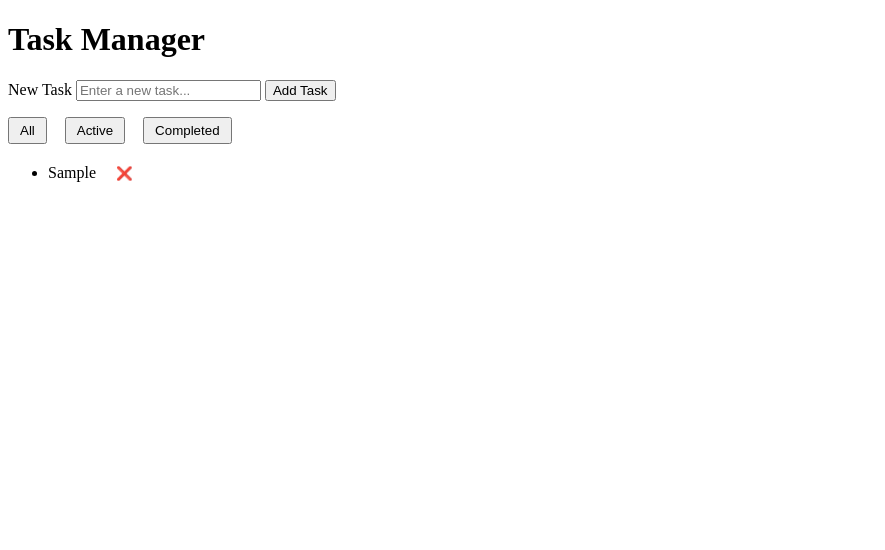
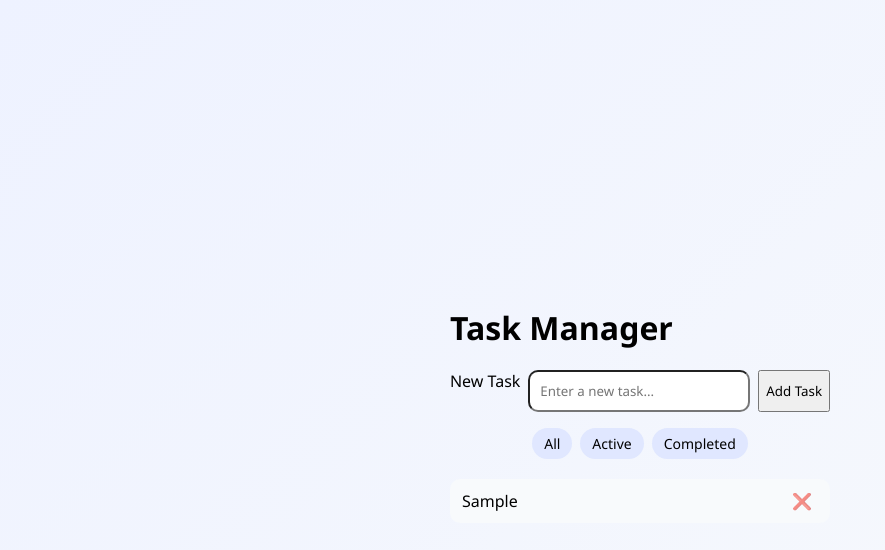
Before and after one commit to toufa176/Task-Manager, a plain HTML site: page index.html in a window 1280 px wide. Both pictures are taken after typing "Sample" into the empty fields and a click on the button "Add Task". Shown: the whole page, without its empty margins (0-885 px from the left). Drawn offline with Linux system fonts and the light colour scheme.

Commit message:
css updated

```diff
--- a/app.css
+++ b/app.css
@@ -7,6 +7,8 @@
     cursor: pointer;
     background: none;
     border: none;
+    font-size: 16px;
+    opacity: 0.6;
 }
 
 .task-text {
@@ -17,12 +19,16 @@
     margin-bottom: 20px;
     display: flex;
     gap:8px;
+    justify-content: center;
 }
 
 .filters button {
-    margin-right:10px;
+    border:none;
     cursor:pointer;
-    padding: 4px 10px;
+    padding: 6px 12px;
+    border-radius: 20px;
+    background: #e0e7ff;
+    font-size:14px;
 }
 
 .edit-input {
@@ -34,8 +40,95 @@
 
 #taskForm {
     margin-bottom:16px;
+    display:flex;
+    gap:8px;
 }
 
 li.dragging {
-    opacity: 0.5;
+    opacity: 0.4;
 }
+
+* {
+    box-sizing: border-box;
+    font-family: "Segoe UI", sans-serif;
+}
+
+body {
+    background: linear-gradient(135deg,#eef2ff,#f8fafc);
+    min-height: 100vh;
+    display:flex;
+    justify-content: center;
+    align-items: center;
+}
+
+.app {
+    background: white;
+    width:380px;
+    padding: 24px;
+    border-radius: 16px;
+    box-shadow: 0 20px 40px rgba(0,0,0,0.1);
+}
+
+.app h1{
+    text-align: center;
+    margin-bottom: 20px;
+}
+
+#taskInput {
+    flex: 1;
+    padding:10px;
+    border-radius: 10px;
+    border: 1px sollid #cbd5f5;
+    outline:none;
+
+}
+
+#taskInput:focus {
+    border-color: #6366f1;
+}
+
+#taskForm button:hover {
+    background: #4f46e5 ;
+}
+
+ .filters button:hover {
+    background: #c7d2fe;
+
+ }
+
+ .filters .active {
+    background:#6366f1;
+    color:white;
+ }
+
+ #taskList {
+    list-style: none;
+    padding:0;
+    margin:0;
+
+ }
+
+ #taskList li {
+    display: flex;
+    justify-content: space-between;
+    align-items: center;
+    background: #f8fafc;
+    padding:10px 12px;
+    margin-bottom: 8px;
+    border-radius: 10px;
+    transition: transform 0.15s ease, box-shadow 0.15s ease;
+ }
+
+ #taskList li:hover {
+    transform: scale(1.02);
+    box-shadow: 0 6px 12px rgba(0,0,0,0.08);
+ }
+
+ .task-text.completed {
+    text-decoration:line-through;
+    color: #94a3b8;
+ }
+
+ .delete-btn:hover {
+    opacity: 1;
+ }
--- a/index.html
+++ b/index.html
@@ -9,9 +9,11 @@
 </head>
 <body>
     <header>
-    <h1>Task Manager</h1>
+
     </header>
     <main>
+        <div class:"app">
+            <h1>Task Manager</h1>
         <form id="taskForm">
             <label for="taskInput">New Task</label>
          <input type="text" id="taskInput" placeholder="Enter a new task..." required>
@@ -24,6 +26,7 @@
             <button data-filter="completed">Completed</button>
         </div>
         <ul id="taskList"></ul>
+        </div>
     </main>
     <script src="app.js"></script>
 
```
